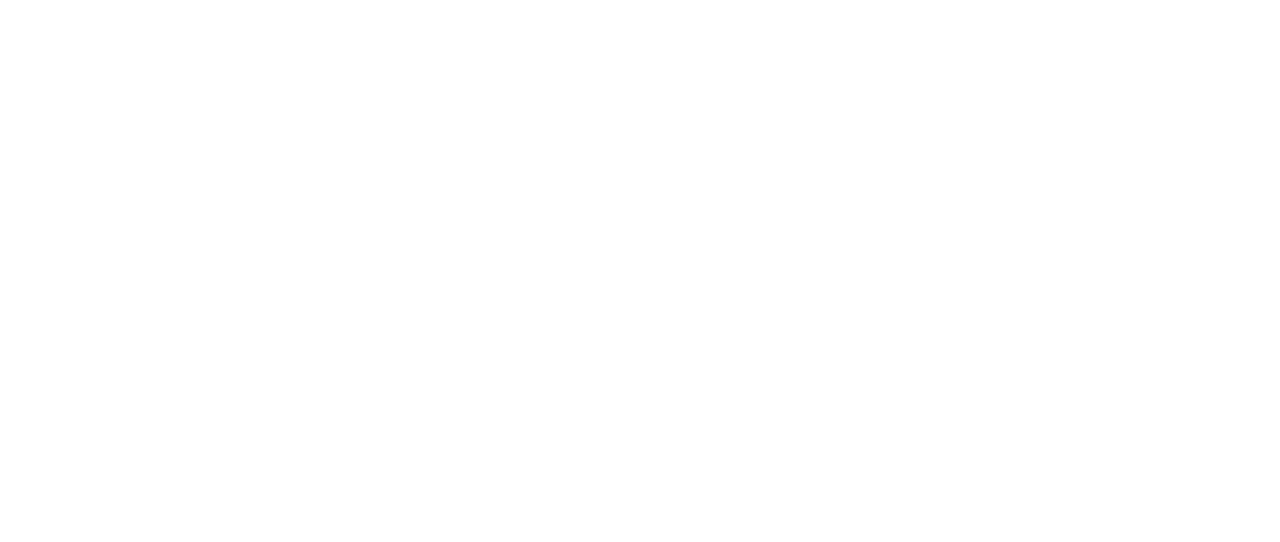
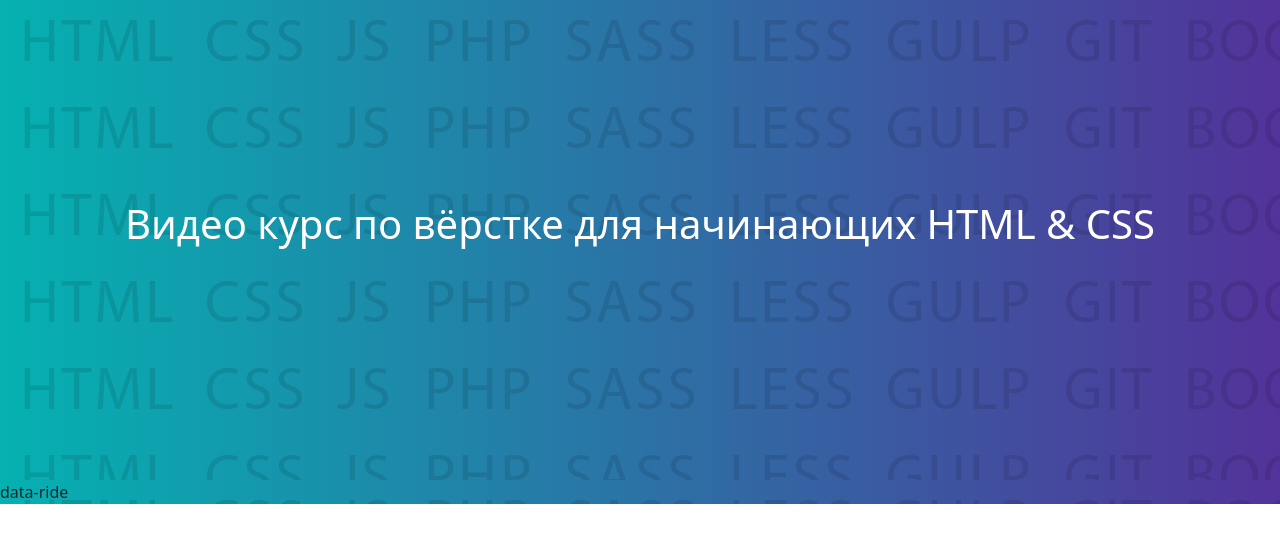
Before and after one commit to Igor-Babko/bootstrap, a plain HTML site: page index.html in a window 1280 px wide. Drawn offline with nearby package versions, Linux system fonts and the light colour scheme.

Commit message:
Начал верстать header

```diff
--- /dev/null
+++ b/css/style.css
@@ -0,0 +1,17 @@
+:root {
+    --color1: #05b1b1;
+    --color2: #52339a;
+}
+header,footer,section{
+padding: 100px, 0;
+}
+header{
+    padding:200px 0;
+}
+header,footer{
+background: url('/img/pattern.png'), var(--color1);
+background: url('/img/pattern.png'), -moz-linear-gradient(left, var(--color1) 0%, var(--color2) 100%); /* FF3.6-15 */
+background: url('/img/pattern.png'), -webkit-linear-gradient(left, var(--color1) 0%,var(--color2) 100%); /* Chrome10-25,Safari5.1-6 */
+background: url('/img/pattern.png'), linear-gradient(to right, var(--color1) 0%, var(--color2) 100%); /* W3C, IE10+, FF16+, Chrome26+, Opera12+, Safari7+ */
+filter: url('/img/pattern.png'), progid:DXImageTransform.Microsoft.gradient( var(--color1), endColorstr=var(--color2),GradientType=1 );
+}
--- a/index.html
+++ b/index.html
@@ -4,11 +4,29 @@
     <meta charset="UTF-8">
     <meta http-equiv="X-UA-Compatible" content="IE=edge">
     <meta name="viewport" content="width=device-width, initial-scale=1.0">
-    <title>Document</title>
-    <link href="https://cdn.jsdelivr.net/npm/bootstrap@5.0.1/dist/css/bootstrap.min.css" rel="stylesheet" integrity="sha384-+0n0xVW2eSR5OomGNYDnhzAbDsOXxcvSN1TPprVMTNDbiYZCxYbOOl7+AMvyTG2x" crossorigin="anonymous">
-    <link rel="stylesheet" href="">
+    <title>Видео курс по верстке</title>
+    <link rel="shortcut icon" href="img/favicon.ico">
+    <link href="/css/bootstrap.min.css" rel="stylesheet">
+    <link rel="stylesheet" href="css/fontello.css">
+    <link rel="stylesheet" href="css/style.css">
 </head>
 <body>
+    <header>
+<div class="container">
+    <div class="row">
+        <div class="col">
+            <h1 class="text-center text-white">Видео курс по вёрстке для начинающих HTML & CSS</h1>
+            <div class="itd_play">
+                <div class="itd_triangle">
 
+                </div>
+                 <a href="#footer" class="btn btn-lg btn-itd text-uppercase"></a>
+            </div>
+        </div>
+    </div>
+</div>
+    </header>
+<footer id="footer">data-ride</footer>
+    <script src="/js/bootstrap.bundle.min.js"></script>
 </body>
 </html>
```
